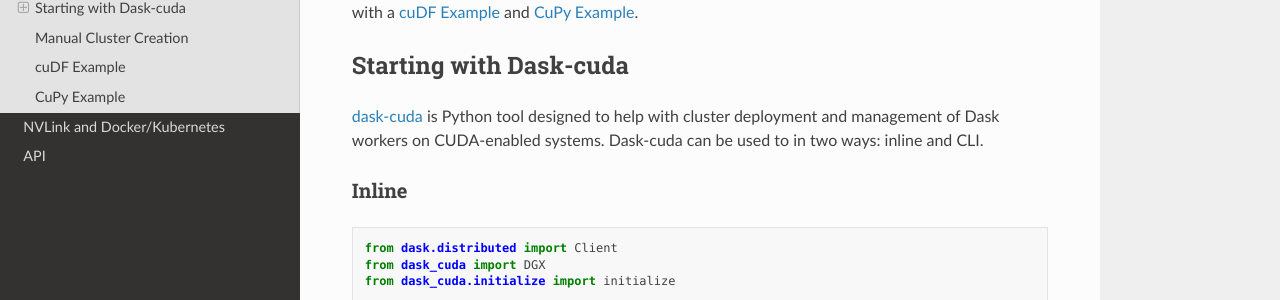
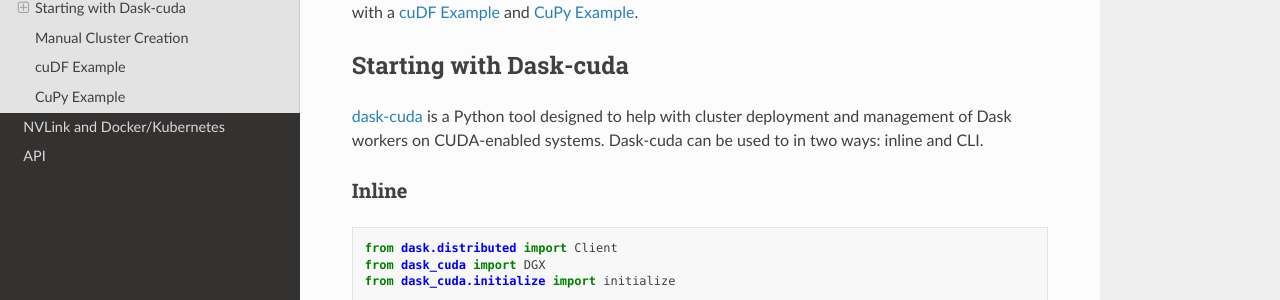
Before and after one commit to rapidsai/ucx-py, a Sphinx documentation site: the page built from docs/source/dask.rst, in a window 1280 px wide and 900 px high. Shown: the part 232-532 px from the top of the window. Built offline with Sphinx 7.4.7 and the Read the Docs theme 2.0.0, drawn with Linux system fonts in a browser that asks for light colours.

```diff
--- a/docs/source/dask.rst
+++ b/docs/source/dask.rst
@@ -7,7 +7,7 @@ and manually starting a dask cluster with UCX enabled.  Additionally, we demonst
 Starting with Dask-cuda
 -----------------------
 
-`dask-cuda <https://github.com/rapidsai/dask-cuda>`_ is Python tool designed to help with cluster deployment and management of Dask workers on CUDA-enabled systems.  Dask-cuda can be used to in two ways: inline and CLI.
+`dask-cuda <https://github.com/rapidsai/dask-cuda>`_ is a Python tool designed to help with cluster deployment and management of Dask workers on CUDA-enabled systems.  Dask-cuda can be used to in two ways: inline and CLI.
 
 Inline
 ~~~~~~
```
